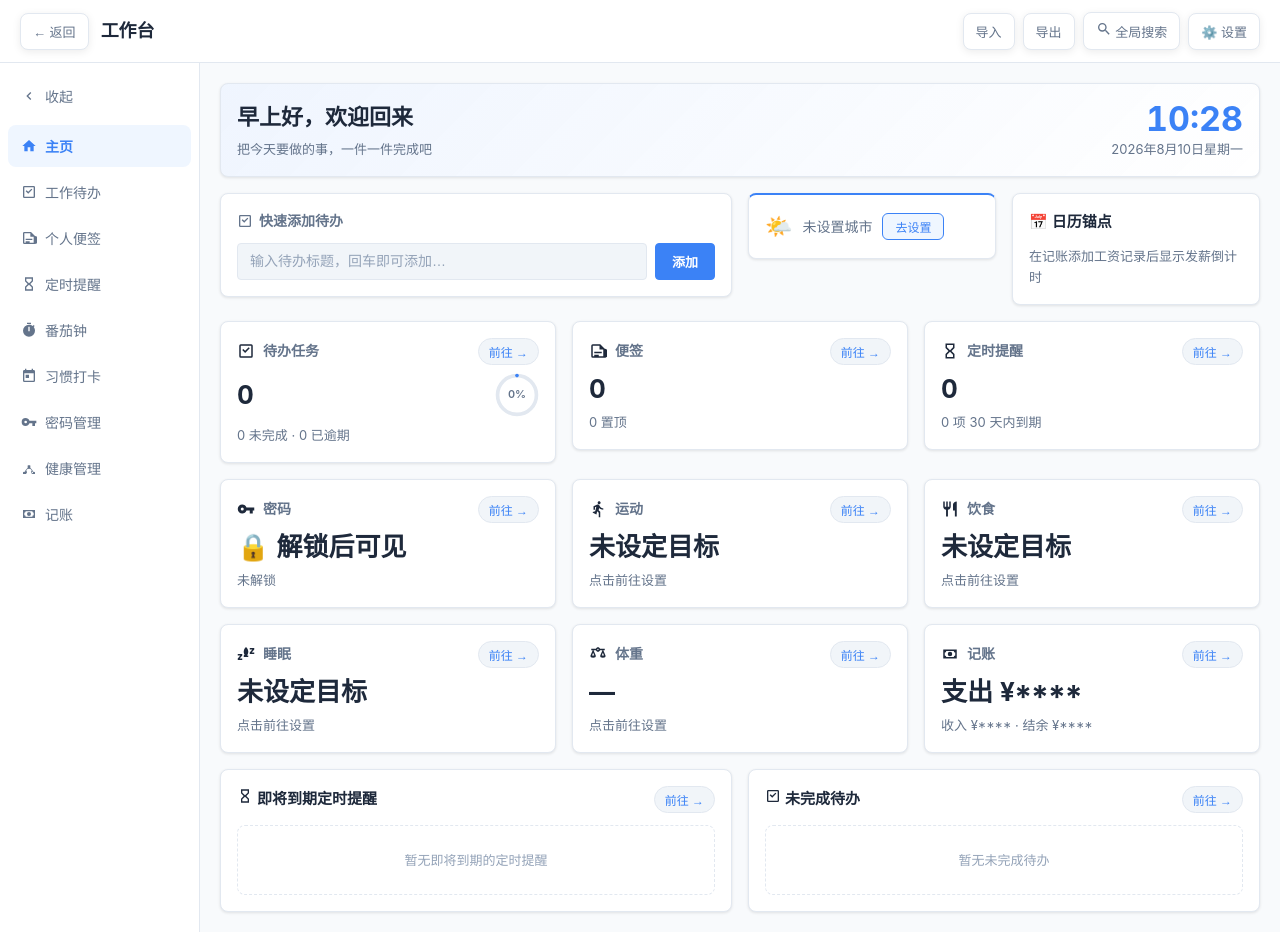
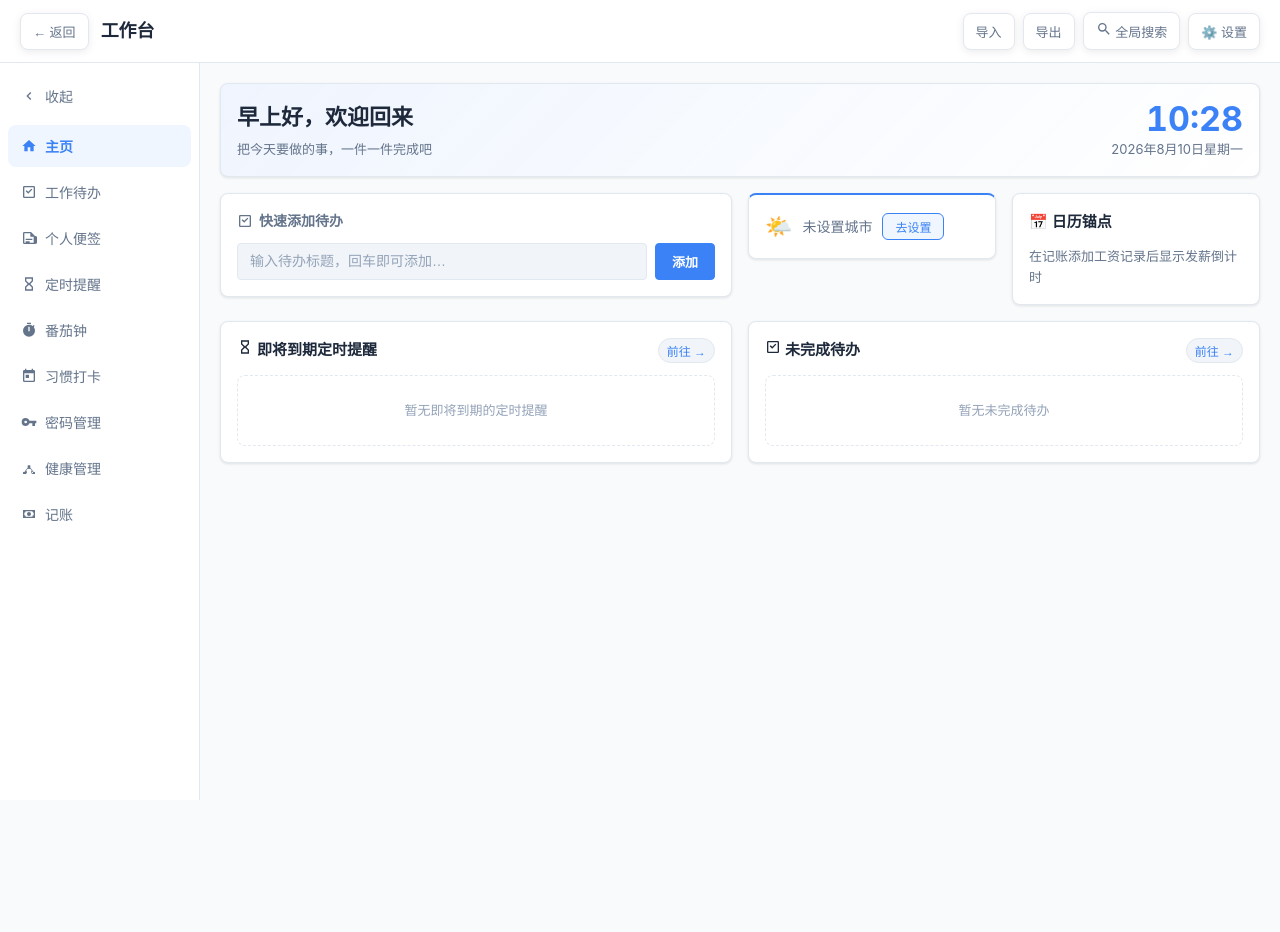
Before and after one commit to zhixiaotx/easy-web-tab, a Vue app: page /workbench in a window 1280 px wide. After the commit the page ends 800 px from the top, so only its background shows below. Built offline with nearby package versions, Linux system fonts and the light colour scheme.

Commit message:
feat-工作台主页重构：9 张统计卡收进可折叠概览区（默认折叠+localStorage 记住）、行动面板前置统计卡之前、统计卡视觉瘦身与文案收敛（ledger 去结余/diet-sleep 去单位/weight 去 BMI 状态标签）

```diff
--- a/src/components/workbench/WorkbenchHome.vue
+++ b/src/components/workbench/WorkbenchHome.vue
@@ -10,7 +10,7 @@ import { useCountdownsStore } from '@/stores/countdowns'
 import { usePasswordsStore } from '@/stores/passwords'
 import { useWorkbenchHealthStore } from '@/stores/workbenchHealth'
 import { useWorkbenchLedgerStore } from '@/stores/workbenchLedger'
-import { calcBmi, calcDailyAttainment, calcExerciseAttainment, classifyBmi } from '@/composables/healthCore'
+import { calcBmi, calcDailyAttainment, calcExerciseAttainment } from '@/composables/healthCore'
 import { calcMonthlyStats, formatYuan, maskOrReveal, monthKeyOf } from '@/composables/ledgerCore'
 import { useToast } from '@/composables/useToast'
 import type { CountdownItem, HealthPlanMetric, TodoPriority, WorkbenchTodo } from '@/types'
@@ -131,7 +131,7 @@ const exerciseStats = computed(() => {
 const dietStats = computed(() => {
   const at = calcDailyAttainment(healthStore.records.diet, healthStore.plans.diet, localToday())
   if (!at) return { value: '未设定目标', sub: '点击前往设置' }
-  return { value: `${at.current}/${at.target} 千卡`, sub: '今日 · 千卡' }
+  return { value: `${at.current}/${at.target}`, sub: '今日 · 千卡' }
 })
 
 // 睡眠：今日时长（今日无记录但有计划 → '—'）
@@ -143,16 +143,8 @@ const sleepStats = computed(() => {
   const at = calcDailyAttainment(healthStore.records.sleep, plan, today)
   // 计划存在且今日有记录 → at 必非 null（calcDailyAttainment 仅无计划/模块非 diet|sleep 时返回 null）
   if (!at) return { value: '—', sub: '今日暂无记录' }
-  return { value: `${at.current}/${at.target} 小时`, sub: '今日 · 小时' }
+  return { value: `${at.current}/${at.target}`, sub: '今日 · 小时' }
 })
-
-// BMI 状态标签（国标 WS/T 428-2013）
-const BMI_LABEL: Record<ReturnType<typeof classifyBmi>, string> = {
-  under: '偏瘦',
-  normal: '正常',
-  overweight: '超重',
-  obese: '肥胖'
-}
 
 // 体重：最近一条（date 降序，同日取 createdAt 新者）+ 身高 → BMI
 const weightStats = computed(() => {
@@ -163,16 +155,50 @@ const weightStats = computed(() => {
   if (latest === undefined || height === undefined) return { value: '—', sub: '点击前往设置' }
   const bmi = calcBmi(latest.weightKg, height)
   if (bmi === null) return { value: '—', sub: '点击前往设置' }
-  return { value: `BMI ${bmi.toFixed(1)} ${BMI_LABEL[classifyBmi(bmi)]}`, sub: `最近 ${latest.weightKg} kg` }
+  return { value: `BMI ${bmi.toFixed(1)}`, sub: `最近 ${latest.weightKg} kg` }
 })
 
-// 记账：本月收入/支出/结余（金额走掩码：默认隐藏 ****，跟随记账面板可见性开关实时联动）
+// 记账：本月收入/支出（金额走掩码：默认隐藏 ****，跟随记账面板可见性开关实时联动；结余由记账面板承载）
 const ledgerStats = computed(() => {
   const stats = calcMonthlyStats(ledgerStore.entries, monthKeyOf(localToday()), ledgerStore.categories)
   return {
     value: `支出 ¥${maskOrReveal(formatYuan(stats.expense), !ledgerStore.showAmount)}`,
-    sub: `收入 ¥${maskOrReveal(formatYuan(stats.income), !ledgerStore.showAmount)} · 结余 ¥${maskOrReveal(formatYuan(stats.balance), !ledgerStore.showAmount)}`
+    sub: `收入 ¥${maskOrReveal(formatYuan(stats.income), !ledgerStore.showAmount)}`
   }
+})
+
+// ===== 概览折叠区状态（默认折叠，localStorage 记住，'1'=折叠 / '0'=展开；不随备份导出，与 store 偏好同策略）=====
+const OVERVIEW_KEY = 'user-home-overview-collapsed'
+
+function readOverviewCollapsed(): boolean {
+  try {
+    return localStorage.getItem(OVERVIEW_KEY) !== '0'
+  } catch {
+    return true
+  }
+}
+
+const overviewCollapsed = ref(readOverviewCollapsed())
+
+function toggleOverview(): void {
+  overviewCollapsed.value = !overviewCollapsed.value
+  localStorage.setItem(OVERVIEW_KEY, overviewCollapsed.value ? '1' : '0')
+}
+
+// ===== 概览可见统计卡（纯占位隐藏：无数据的卡不渲染；有目标但 0 值的卡保留）=====
+const visibleStatCards = computed<string[]>(() => {
+  const keys: string[] = []
+  const height = healthStore.height
+  if (todosStore.todos.length > 0) keys.push('todos')
+  if (notesStore.notes.length > 0) keys.push('notes')
+  if (countdownsStore.countdowns.length > 0) keys.push('countdowns')
+  if (passwordsStore.isUnlocked && passwordsStore.passwords.length > 0) keys.push('passwords')
+  if (healthStore.plans.exercise) keys.push('exercise')
+  if (healthStore.plans.diet) keys.push('diet')
+  if (healthStore.plans.sleep) keys.push('sleep')
+  if (height !== undefined && height > 0 && healthStore.records.weight.length > 0) keys.push('weight')
+  if (ledgerStore.entries.length > 0) keys.push('ledger')
+  return keys
 })
 
 // ===== 即将到期倒计时：itemsWithRemaining 中未过期的前 3 条（已按 store 排序）=====
@@ -254,116 +280,7 @@ function statusClass(status: CountdownItem['remaining']['status']): string {
       <!-- 日历锚点卡（Todo 16，只读嵌入，发薪/纪念日倒计时） -->
       <CalendarAnchorCard class="bento-anchor" />
 
-      <!-- 统计卡区（数值全部来自各 store / core 纯函数，此处只做布局） -->
-      <div class="bento-card bento-stat" data-testid="home-stats-todos">
-        <div class="stat-header">
-          <span class="stat-icon"><Icon name="todos" :size="18" /></span>
-          <span class="stat-label">待办任务</span>
-          <button class="nav-btn" data-testid="home-nav-todos" @click="emit('navigate', 'todos')">前往 →</button>
-        </div>
-        <div class="stat-body">
-          <div class="stat-value" data-testid="home-stats-value-todos">{{ todoStats.total }}</div>
-          <div class="ring-wrap" :title="`已完成 ${todoCompletionRate}%`">
-            <svg class="progress-ring" viewBox="0 0 36 36" aria-hidden="true">
-              <circle class="ring-track" cx="18" cy="18" r="15.9155" fill="none" />
-              <circle
-                class="ring-bar"
-                cx="18"
-                cy="18"
-                r="15.9155"
-                fill="none"
-                :stroke-dasharray="`${todoCompletionRate} 100`"
-              />
-            </svg>
-            <span class="ring-text">{{ todoCompletionRate }}%</span>
-          </div>
-        </div>
-        <div class="stat-sub">{{ todoStats.active }} 未完成 · {{ todoStats.overdue }} 已逾期</div>
-      </div>
-
-      <div class="bento-card bento-stat" data-testid="home-stats-notes">
-        <div class="stat-header">
-          <span class="stat-icon"><Icon name="notes" :size="18" /></span>
-          <span class="stat-label">便签</span>
-          <button class="nav-btn" data-testid="home-nav-notes" @click="emit('navigate', 'notes')">前往 →</button>
-        </div>
-        <div class="stat-value" data-testid="home-stats-value-notes">{{ noteStats.total }}</div>
-        <div class="stat-sub">{{ noteStats.pinned }} 置顶</div>
-      </div>
-
-      <div class="bento-card bento-stat" data-testid="home-stats-countdowns">
-        <div class="stat-header">
-          <span class="stat-icon"><Icon name="countdowns" :size="18" /></span>
-          <span class="stat-label">定时提醒</span>
-          <button class="nav-btn" data-testid="home-nav-countdowns" @click="emit('navigate', 'countdowns')">前往 →</button>
-        </div>
-        <div class="stat-value" data-testid="home-stats-value-countdowns">{{ countdownStats.total }}</div>
-        <div class="stat-sub">{{ countdownStats.near30 }} 项 30 天内到期</div>
-      </div>
-
-      <div class="bento-card bento-stat" data-testid="home-stats-passwords">
-        <div class="stat-header">
-          <span class="stat-icon"><Icon name="passwords" :size="18" /></span>
-          <span class="stat-label">密码</span>
-          <button class="nav-btn" data-testid="home-nav-passwords" @click="emit('navigate', 'passwords')">前往 →</button>
-        </div>
-        <div class="stat-value" data-testid="home-stats-value-passwords">
-          {{ passwordsStore.isUnlocked ? `${passwordsStore.passwords.length} 条` : '🔒 解锁后可见' }}
-        </div>
-        <div class="stat-sub">{{ passwordsStore.isUnlocked ? '已解锁' : '未解锁' }}</div>
-      </div>
-
-      <div class="bento-card bento-stat" data-testid="home-stats-exercise">
-        <div class="stat-header">
-          <span class="stat-icon"><Icon name="exercise" :size="18" /></span>
-          <span class="stat-label">运动</span>
-          <button class="nav-btn" data-testid="home-nav-exercise" @click="emit('navigate', 'health', 'exercise')">前往 →</button>
-        </div>
-        <div class="stat-value" data-testid="home-stats-value-exercise">{{ exerciseStats.value }}</div>
-        <div class="stat-sub" data-testid="home-stats-sub-exercise">{{ exerciseStats.sub }}</div>
-      </div>
-
-      <div class="bento-card bento-stat" data-testid="home-stats-diet">
-        <div class="stat-header">
-          <span class="stat-icon"><Icon name="diet" :size="18" /></span>
-          <span class="stat-label">饮食</span>
-          <button class="nav-btn" data-testid="home-nav-diet" @click="emit('navigate', 'health', 'diet')">前往 →</button>
-        </div>
-        <div class="stat-value" data-testid="home-stats-value-diet">{{ dietStats.value }}</div>
-        <div class="stat-sub" data-testid="home-stats-sub-diet">{{ dietStats.sub }}</div>
-      </div>
-
-      <div class="bento-card bento-stat" data-testid="home-stats-sleep">
-        <div class="stat-header">
-          <span class="stat-icon"><Icon name="sleep" :size="18" /></span>
-          <span class="stat-label">睡眠</span>
-          <button class="nav-btn" data-testid="home-nav-sleep" @click="emit('navigate', 'health', 'sleep')">前往 →</button>
-        </div>
-        <div class="stat-value" data-testid="home-stats-value-sleep">{{ sleepStats.value }}</div>
-        <div class="stat-sub" data-testid="home-stats-sub-sleep">{{ sleepStats.sub }}</div>
-      </div>
-
-      <div class="bento-card bento-stat" data-testid="home-stats-weight">
-        <div class="stat-header">
-          <span class="stat-icon"><Icon name="weight" :size="18" /></span>
-          <span class="stat-label">体重</span>
-          <button class="nav-btn" data-testid="home-nav-weight" @click="emit('navigate', 'health', 'weight')">前往 →</button>
-        </div>
-        <div class="stat-value" data-testid="home-stats-value-weight">{{ weightStats.value }}</div>
-        <div class="stat-sub" data-testid="home-stats-sub-weight">{{ weightStats.sub }}</div>
-      </div>
-
-      <div class="bento-card bento-stat" data-testid="home-stats-ledger">
-        <div class="stat-header">
-          <span class="stat-icon"><Icon name="ledger" :size="18" /></span>
-          <span class="stat-label">记账</span>
-          <button class="nav-btn" data-testid="home-nav-ledger" @click="emit('navigate', 'ledger')">前往 →</button>
-        </div>
-        <div class="stat-value" data-testid="home-stats-value-ledger">{{ ledgerStats.value }}</div>
-        <div class="stat-sub" data-testid="home-stats-sub-ledger">{{ ledgerStats.sub }}</div>
-      </div>
-
-      <!-- 下方两块列表 -->
+      <!-- 下方两块列表（行动台：面板提升到统计卡区之前，6+6 双列主舞台） -->
       <section class="bento-card bento-panel">
         <div class="panel-header">
           <h3><span class="panel-icon"><Icon name="countdowns" /></span>即将到期定时提醒</h3>
@@ -395,6 +312,130 @@ function statusClass(status: CountdownItem['remaining']['status']): string {
           </li>
         </ul>
         <div v-else class="home-empty" data-testid="home-todo-empty">暂无未完成待办</div>
+      </section>
+
+      <!-- 概览折叠区（统计卡默认折叠，点击 toggle 展开；卡按 visibleStatCards 隐藏纯占位，全空时整区不渲染） -->
+      <section class="bento-overview" data-testid="home-overview" v-if="visibleStatCards.length > 0" aria-label="数据概览">
+        <button
+          type="button"
+          class="bento-card bento-overview-toggle"
+          data-testid="home-overview-toggle"
+          :aria-expanded="!overviewCollapsed"
+          @click="toggleOverview"
+        >
+          <span>📊 概览</span>
+          <span class="overview-count">{{ visibleStatCards.length }} 项</span>
+          <span class="overview-chevron" data-testid="home-overview-chevron" :class="{ open: !overviewCollapsed }">▾</span>
+        </button>
+        <template v-if="!overviewCollapsed">
+          <div class="bento-card bento-stat" data-testid="home-stats-todos" v-if="visibleStatCards.includes('todos')">
+            <div class="stat-header">
+              <span class="stat-icon"><Icon name="todos" :size="16" /></span>
+              <span class="stat-label">待办任务</span>
+              <button class="nav-btn" data-testid="home-nav-todos" @click="emit('navigate', 'todos')">前往 →</button>
+            </div>
+            <div class="stat-body">
+              <div class="stat-value" data-testid="home-stats-value-todos">{{ todoStats.total }}</div>
+              <div class="ring-wrap" :title="`已完成 ${todoCompletionRate}%`">
+                <svg class="progress-ring" viewBox="0 0 36 36" aria-hidden="true">
+                  <circle class="ring-track" cx="18" cy="18" r="15.9155" fill="none" />
+                  <circle
+                    class="ring-bar"
+                    cx="18"
+                    cy="18"
+                    r="15.9155"
+                    fill="none"
+                    :stroke-dasharray="`${todoCompletionRate} 100`"
+                  />
+                </svg>
+                <span class="ring-text">{{ todoCompletionRate }}%</span>
+              </div>
+            </div>
+            <div class="stat-sub">{{ todoStats.active }} 未完成 · {{ todoStats.overdue }} 已逾期</div>
+          </div>
+
+          <div class="bento-card bento-stat" data-testid="home-stats-notes" v-if="visibleStatCards.includes('notes')">
+            <div class="stat-header">
+              <span class="stat-icon"><Icon name="notes" :size="16" /></span>
+              <span class="stat-label">便签</span>
+              <button class="nav-btn" data-testid="home-nav-notes" @click="emit('navigate', 'notes')">前往 →</button>
+            </div>
+            <div class="stat-value" data-testid="home-stats-value-notes">{{ noteStats.total }}</div>
+            <div class="stat-sub">{{ noteStats.pinned }} 置顶</div>
+          </div>
+
+          <div class="bento-card bento-stat" data-testid="home-stats-countdowns" v-if="visibleStatCards.includes('countdowns')">
+            <div class="stat-header">
+              <span class="stat-icon"><Icon name="countdowns" :size="16" /></span>
+              <span class="stat-label">定时提醒</span>
+              <button class="nav-btn" data-testid="home-nav-countdowns" @click="emit('navigate', 'countdowns')">前往 →</button>
+            </div>
+            <div class="stat-value" data-testid="home-stats-value-countdowns">{{ countdownStats.total }}</div>
+            <div class="stat-sub">{{ countdownStats.near30 }} 项 30 天内到期</div>
+          </div>
+
+          <div class="bento-card bento-stat" data-testid="home-stats-passwords" v-if="visibleStatCards.includes('passwords')">
+            <div class="stat-header">
+              <span class="stat-icon"><Icon name="passwords" :size="16" /></span>
+              <span class="stat-label">密码</span>
+              <button class="nav-btn" data-testid="home-nav-passwords" @click="emit('navigate', 'passwords')">前往 →</button>
+            </div>
+            <div class="stat-value" data-testid="home-stats-value-passwords">
+              {{ passwordsStore.isUnlocked ? `${passwordsStore.passwords.length} 条` : '🔒 解锁后可见' }}
+            </div>
+            <div class="stat-sub">{{ passwordsStore.isUnlocked ? '已解锁' : '未解锁' }}</div>
+          </div>
+
+          <div class="bento-card bento-stat" data-testid="home-stats-exercise" v-if="visibleStatCards.includes('exercise')">
+            <div class="stat-header">
+              <span class="stat-icon"><Icon name="exercise" :size="16" /></span>
+              <span class="stat-label">运动</span>
+              <button class="nav-btn" data-testid="home-nav-exercise" @click="emit('navigate', 'health', 'exercise')">前往 →</button>
+            </div>
+            <div class="stat-value" data-testid="home-stats-value-exercise">{{ exerciseStats.value }}</div>
+            <div class="stat-sub" data-testid="home-stats-sub-exercise">{{ exerciseStats.sub }}</div>
+          </div>
+
+          <div class="bento-card bento-stat" data-testid="home-stats-diet" v-if="visibleStatCards.includes('diet')">
+            <div class="stat-header">
+              <span class="stat-icon"><Icon name="diet" :size="16" /></span>
+              <span class="stat-label">饮食</span>
+              <button class="nav-btn" data-testid="home-nav-diet" @click="emit('navigate', 'health', 'diet')">前往 →</button>
+            </div>
+            <div class="stat-value" data-testid="home-stats-value-diet">{{ dietStats.value }}</div>
+            <div class="stat-sub" data-testid="home-stats-sub-diet">{{ dietStats.sub }}</div>
+          </div>
+
+          <div class="bento-card bento-stat" data-testid="home-stats-sleep" v-if="visibleStatCards.includes('sleep')">
+            <div class="stat-header">
+              <span class="stat-icon"><Icon name="sleep" :size="16" /></span>
+              <span class="stat-label">睡眠</span>
+              <button class="nav-btn" data-testid="home-nav-sleep" @click="emit('navigate', 'health', 'sleep')">前往 →</button>
+            </div>
+            <div class="stat-value" data-testid="home-stats-value-sleep">{{ sleepStats.value }}</div>
+            <div class="stat-sub" data-testid="home-stats-sub-sleep">{{ sleepStats.sub }}</div>
+          </div>
+
+          <div class="bento-card bento-stat" data-testid="home-stats-weight" v-if="visibleStatCards.includes('weight')">
+            <div class="stat-header">
+              <span class="stat-icon"><Icon name="weight" :size="16" /></span>
+              <span class="stat-label">体重</span>
+              <button class="nav-btn" data-testid="home-nav-weight" @click="emit('navigate', 'health', 'weight')">前往 →</button>
+            </div>
+            <div class="stat-value" data-testid="home-stats-value-weight">{{ weightStats.value }}</div>
+            <div class="stat-sub" data-testid="home-stats-sub-weight">{{ weightStats.sub }}</div>
+          </div>
+
+          <div class="bento-card bento-stat" data-testid="home-stats-ledger" v-if="visibleStatCards.includes('ledger')">
+            <div class="stat-header">
+              <span class="stat-icon"><Icon name="ledger" :size="16" /></span>
+              <span class="stat-label">记账</span>
+              <button class="nav-btn" data-testid="home-nav-ledger" @click="emit('navigate', 'ledger')">前往 →</button>
+            </div>
+            <div class="stat-value" data-testid="home-stats-value-ledger">{{ ledgerStats.value }}</div>
+            <div class="stat-sub" data-testid="home-stats-sub-ledger">{{ ledgerStats.sub }}</div>
+          </div>
+        </template>
       </section>
     </div>
   </div>
@@ -438,6 +479,46 @@ function statusClass(status: CountdownItem['remaining']['status']): string {
 
 .bento-card:hover {
   border-color: var(--accent-color, var(--color-primary));
+}
+
+/* ===== 概览折叠区（统计卡收进可折叠概览；内层网格镜像外层 12 列，卡片保持 span 4/3/1）===== */
+.bento-overview {
+  grid-column: span 12;
+  display: grid;
+  grid-template-columns: repeat(12, 1fr);
+  gap: 16px;
+  align-items: start;
+}
+
+/* toggle 复用 .bento-card 基础外观（暗色背景随 :root.dark .bento-card 继承），
+   文字色显式声明（R3：原生 button 无 color: inherit）、font 继承（R5） */
+.bento-overview-toggle {
+  grid-column: span 12;
+  flex-direction: row;
+  align-items: center;
+  justify-content: space-between;
+  padding: 10px 14px;
+  cursor: pointer;
+  font: inherit;
+  color: var(--text-primary, var(--color-text));
+}
+
+.overview-count {
+  font-size: 13px;
+  color: var(--text-secondary, var(--color-text-secondary));
+}
+
+.overview-chevron {
+  transition: transform 0.15s ease;
+}
+
+.overview-chevron.open {
+  transform: rotate(180deg);
+}
+
+/* 统计卡瘦身：padding 覆盖（12px 14px），不改共享 .bento-card 的 16px */
+.bento-stat {
+  padding: 12px 14px;
 }
 
 /* ===== 问候条 ===== */
@@ -553,7 +634,7 @@ function statusClass(status: CountdownItem['remaining']['status']): string {
 .stat-header {
   display: flex;
   align-items: center;
-  gap: 8px;
+  gap: 6px;
 }
 
 .stat-icon {
@@ -576,7 +657,7 @@ function statusClass(status: CountdownItem['remaining']['status']): string {
 
 .nav-btn {
   flex-shrink: 0;
-  padding: 4px 10px;
+  padding: 3px 8px;
   font-size: 12px;
   border-radius: var(--radius-full, 999px);
   background: var(--bg-secondary, var(--color-bg-hover));
@@ -594,16 +675,24 @@ function statusClass(status: CountdownItem['remaining']['status']): string {
 }
 
 .stat-value {
-  font-size: 26px;
+  min-width: 0;
+  font-size: 20px;
   font-weight: 700;
   color: var(--text-primary, var(--color-text));
   font-variant-numeric: tabular-nums;
   line-height: 1.2;
+  white-space: nowrap;
+  overflow: hidden;
+  text-overflow: ellipsis;
 }
 
 .stat-sub {
-  font-size: 13px;
+  min-width: 0;
+  font-size: 12px;
   color: var(--text-secondary, var(--color-text-secondary));
+  white-space: nowrap;
+  overflow: hidden;
+  text-overflow: ellipsis;
 }
 
 /* ===== 待办完成率进度环（微可视化，数值来自 store）===== */
@@ -887,6 +976,19 @@ function statusClass(status: CountdownItem['remaining']['status']): string {
   .bento-stat {
     grid-column: span 3;
   }
+
+  .bento-overview {
+    grid-column: span 6;
+    grid-template-columns: repeat(6, 1fr);
+  }
+
+  .bento-overview-toggle {
+    grid-column: span 6;
+  }
+
+  .bento-overview .bento-stat {
+    grid-column: span 3;
+  }
 }
 
 @media (max-width: 640px) {
@@ -903,6 +1005,16 @@ function statusClass(status: CountdownItem['remaining']['status']): string {
     grid-column: span 1;
   }
 
+  .bento-overview {
+    grid-column: span 1;
+    grid-template-columns: 1fr;
+  }
+
+  .bento-overview .bento-stat,
+  .bento-overview-toggle {
+    grid-column: span 1;
+  }
+
   .bento-greeting {
     flex-direction: column;
     align-items: flex-start;
```
